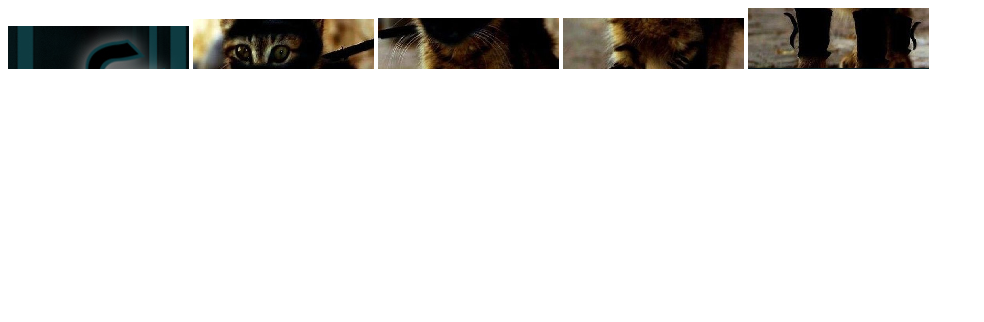
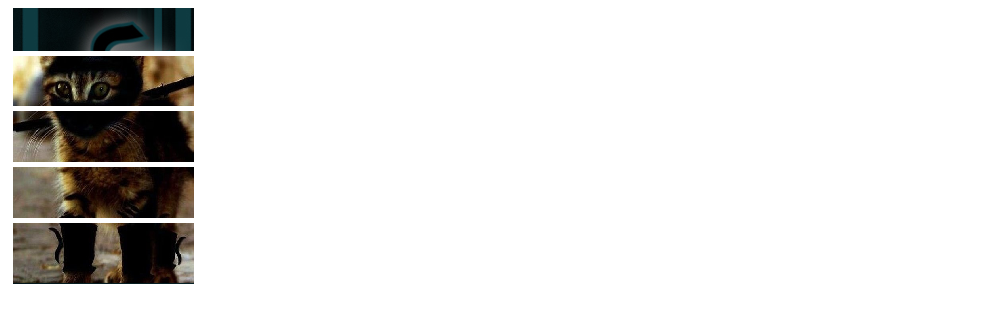
Before and after one commit to JennyWauer/jQuery, a plain HTML site: page Ninja_to_Cat/index.html in a window 1280 px wide. Both pictures are taken after a click on the picture 98 px from the left and 48 px from the top of the page. Shown: the whole page, without its empty margins (0-984 px from the left). Drawn offline with nearby package versions, Linux system fonts and the light colour scheme.

Commit message:
Added image change functionality

```diff
--- a/Ninja_to_Cat/index.html
+++ b/Ninja_to_Cat/index.html
@@ -1,37 +1,33 @@
 <!DOCTYPE html>
 <html lang="en">
+
 <head>
     <meta charset="UTF-8">
     <meta name="viewport" content="width=device-width, initial-scale=1.0">
     <link rel="stylesheet" href="style.css">
-    <script src="https://code.jquery.com/jquery-3.5.1.slim.js" integrity="sha256-DrT5NfxfbHvMHux31Lkhxg42LY6of8TaYyK50jnxRnM=" crossorigin="anonymous"></script>
+    <script src="https://code.jquery.com/jquery-3.5.1.slim.js"
+        integrity="sha256-DrT5NfxfbHvMHux31Lkhxg42LY6of8TaYyK50jnxRnM=" crossorigin="anonymous"></script>
     <title>Ninja to Cat</title>
 </head>
+
 <body>
     <div class="container">
-        <img class="cat-pic0" src="img/cat0.png" alt="Cat Ears">
-        <img class="cat-pic1" src="img/cat1.png" alt="Cat Face">
-        <img class="cat-pic2" src="img/cat2.png" alt="Cat Body">
-        <img class="cat-pic3" src="img/cat3.png" alt="Cat Legs">
-        <img class="cat-pic4" src="img/cat4.png" alt="Cat Feet">
+        <img class="cat-pic0" src="img/cat0.png" alt="Cat Ears" data-alt-src="img/ninja0.png">
+        <img class="cat-pic1" src="img/cat1.png" alt="Cat Face" data-alt-src="img/ninja1.png">
+        <img class="cat-pic2" src="img/cat2.png" alt="Cat Body" data-alt-src="img/ninja2.png">
+        <img class="cat-pic3" src="img/cat3.png" alt="Cat Legs" data-alt-src="img/ninja3.png">
+        <img class="cat-pic4" src="img/cat4.png" alt="Cat Feet" data-alt-src="img/ninja4.png">
     </div>
 
     <script>
-        $(".cat-pic0").click(function(){
-            $(this).attr("src", "img/ninja0.png")
+// Had to use solution
+        $('img').click(function () {
+            var temp = $(this).attr("data-alt-src");
+            $(this).attr("data-alt-src", $(this).attr("src"));
+            $(this).attr("src", temp);
         })
-        $(".cat-pic1").click(function(){
-            $(this).attr("src", "img/ninja1.png")
-        })
-        $(".cat-pic2").click(function(){
-            $(this).attr("src", "img/ninja2.png")
-        })
-        $(".cat-pic3").click(function(){
-            $(this).attr("src", "img/ninja3.png")
-        })
-        $(".cat-pic4").click(function(){
-            $(this).attr("src", "img/ninja4.png")
-        })
+
     </script>
 </body>
+
 </html>
--- a/Ninja_to_Cat/style.css
+++ b/Ninja_to_Cat/style.css
@@ -1,4 +1,4 @@
-.cat-pic{
+img{
     display: block;
     margin: 5px;
 }
```
